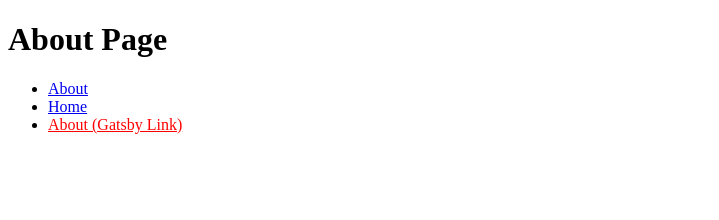
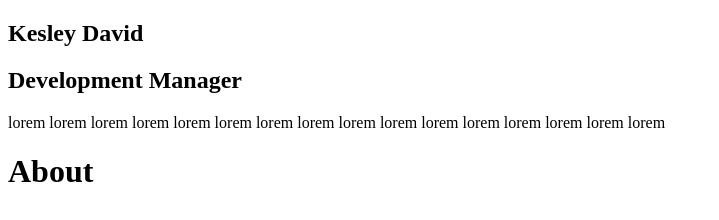
Before and after one commit to KesleyDavid/studyGatsbyJS, a Gatsby site in the folder web/webKesleyBlog/: page /about in a window 1280 px wide. Shown: the whole page, without its empty margins (0-719 px from the left). Built offline with nearby package versions, Linux system fonts and the light colour scheme; Gatsby itself is replaced by a stand-in of ours.

Commit message:
[web] [dev] [new] Created Components Test

```diff
--- /dev/null
+++ b/web/webKesleyBlog/src/components/Profile/index.js
@@ -0,0 +1,13 @@
+import React from 'react';
+
+// import { Container } from './styles';
+
+const Profile = () => (
+  <div className="Profile-wrapper">
+    <h1>Kesley David</h1>
+    <h2>Development Manager</h2>
+    <p>lorem lorem lorem lorem lorem lorem lorem lorem lorem lorem lorem lorem lorem lorem lorem lorem </p>
+  </div>
+);
+
+export default Profile;
--- a/web/webKesleyBlog/src/components/layout.js
+++ b/web/webKesleyBlog/src/components/layout.js
@@ -1,9 +1,15 @@
 import React from "react"
 import PropTypes from "prop-types"
+import Profile from "./Profile"
 
 const Layout = ({ children }) => {
   return (
-    <main>{children}</main>
+    <>
+      <aside>
+        <Profile />
+      </aside>
+      <main>{children}</main>
+    </>
   )
 }
 
--- a/web/webKesleyBlog/src/pages/about.js
+++ b/web/webKesleyBlog/src/pages/about.js
@@ -1,23 +1,14 @@
 import React from "react";
-import { Link } from 'gatsby';
+
+import Layout from "../components/layout"
+import SEO from "../components/seo"
+
 
 const AboutPage = () => (
-  <>
-    <h1>About Page</h1>
-    <ul>
-      <li>
-        <a href="/about">About</a>
-      </li>
-      <li>
-        <Link to="/" activeStyle={{ color: "red" }}>
-          Home
-        </Link>
-      </li>
-      <li>
-        <Link to="/about" activeStyle={{ color: "red" }}>About (Gatsby Link)</Link>
-      </li>
-    </ul>
-  </>
+  <Layout>
+    <SEO title="About" />
+    <h1>About</h1>
+  </Layout>
 );
 
 export default AboutPage
```
Also changed, not shown: web/webKesleyBlog/src/pages/index.js (+0 -12 lines).
